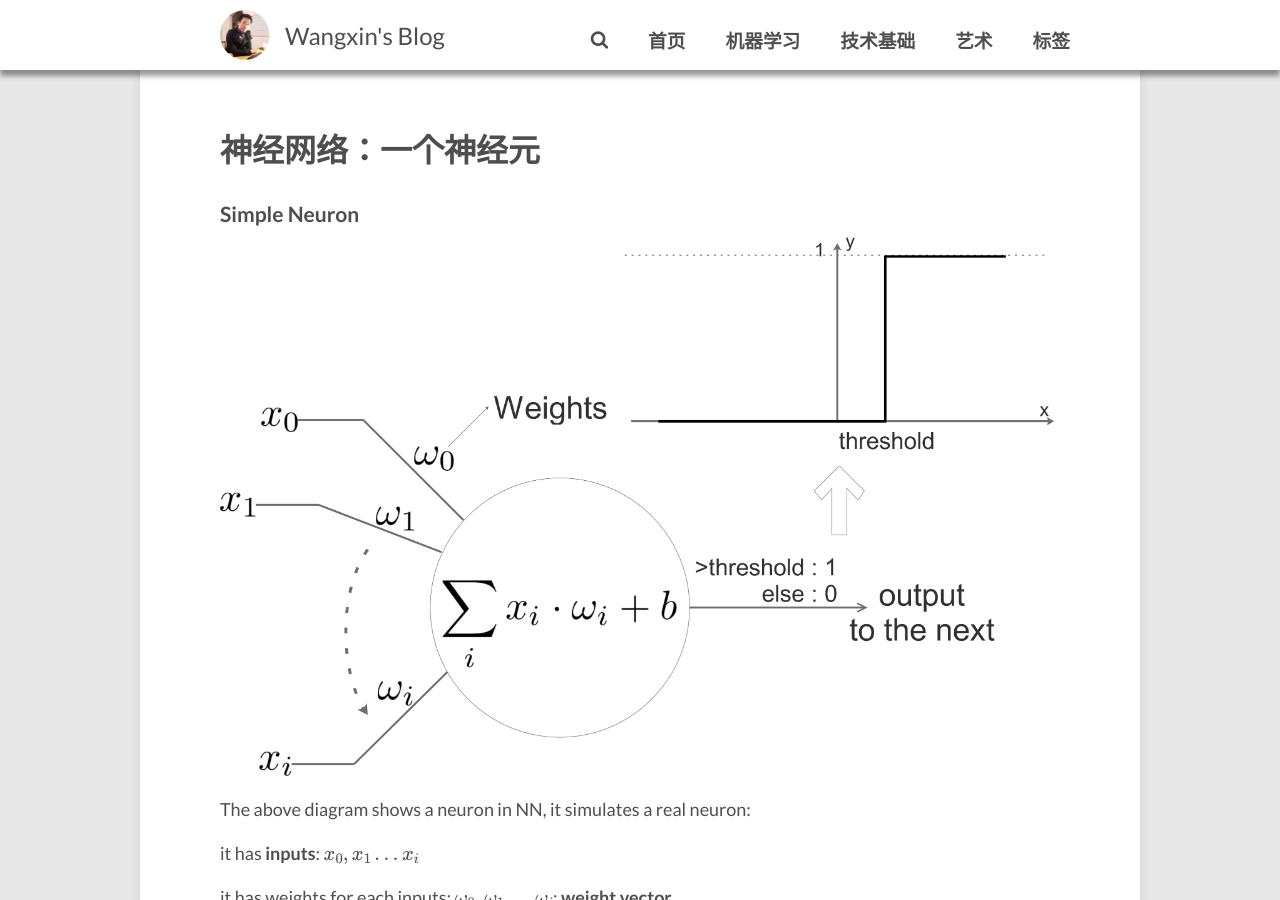
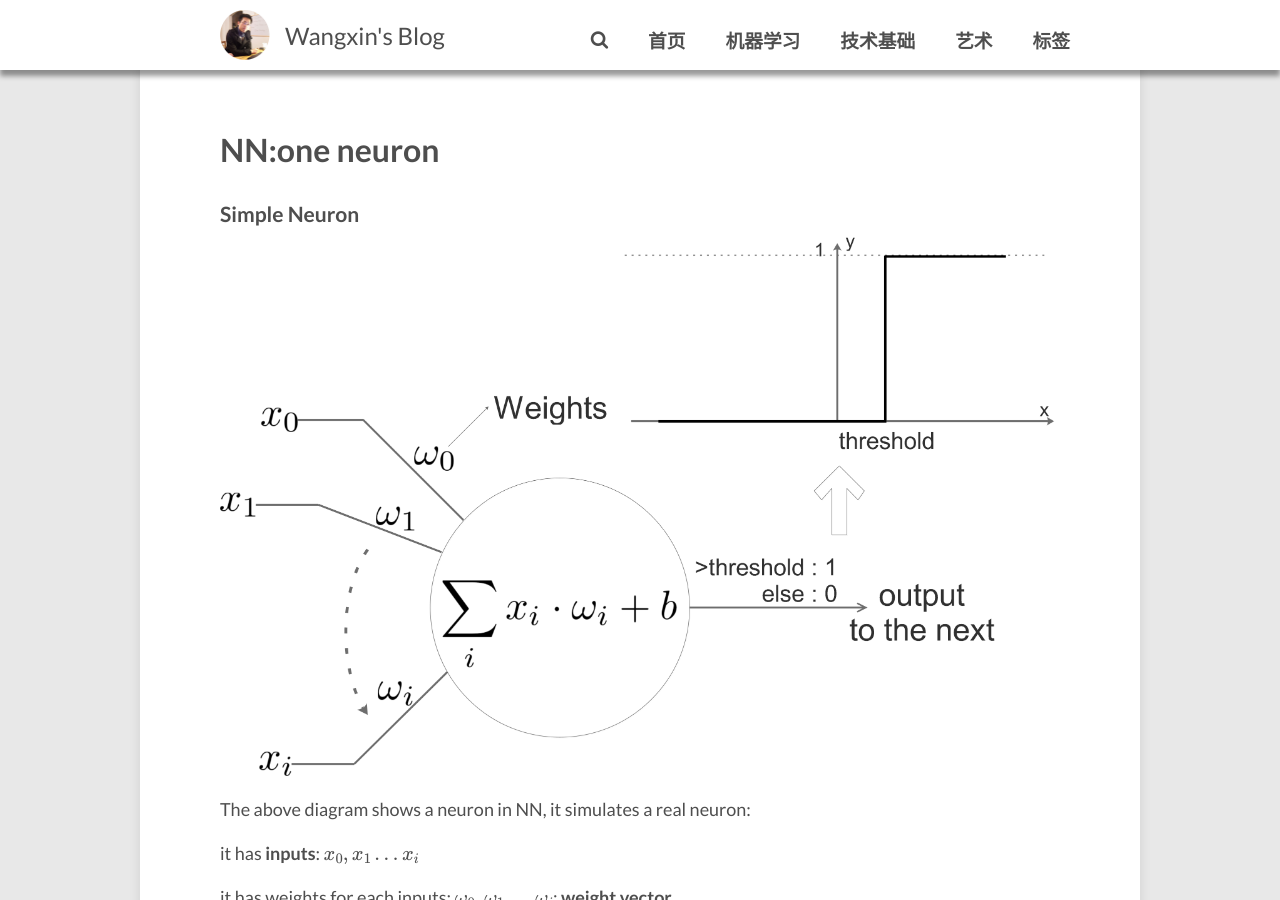
Before and after one commit to einsteinliu/einsteinliu.github.io, a Jekyll site: the page built from _posts/2016-09-15-NN1.md, in a window 1280 px wide and 900 px high. Built offline with Jekyll 4.4.1, drawn with Linux system fonts in a browser that asks for light colours; nearby versions of some CDN libraries; formulas are drawn with MathJax 3; comment, search, counter and statistics services are not loaded.

Commit message:
new things

```diff
--- a/_posts/2016-09-15-NN1.md
+++ b/_posts/2016-09-15-NN1.md
@@ -1,6 +1,6 @@
 ---
 layout: post
-title: 神经网络：一个神经元
+title: NN:one neuron
 description: "线性分类器笔记"
 tags: [线性分类器, 斯坦福大学课程笔记]
 categories: [Machine Learning, Machine Learning Basic]
```
